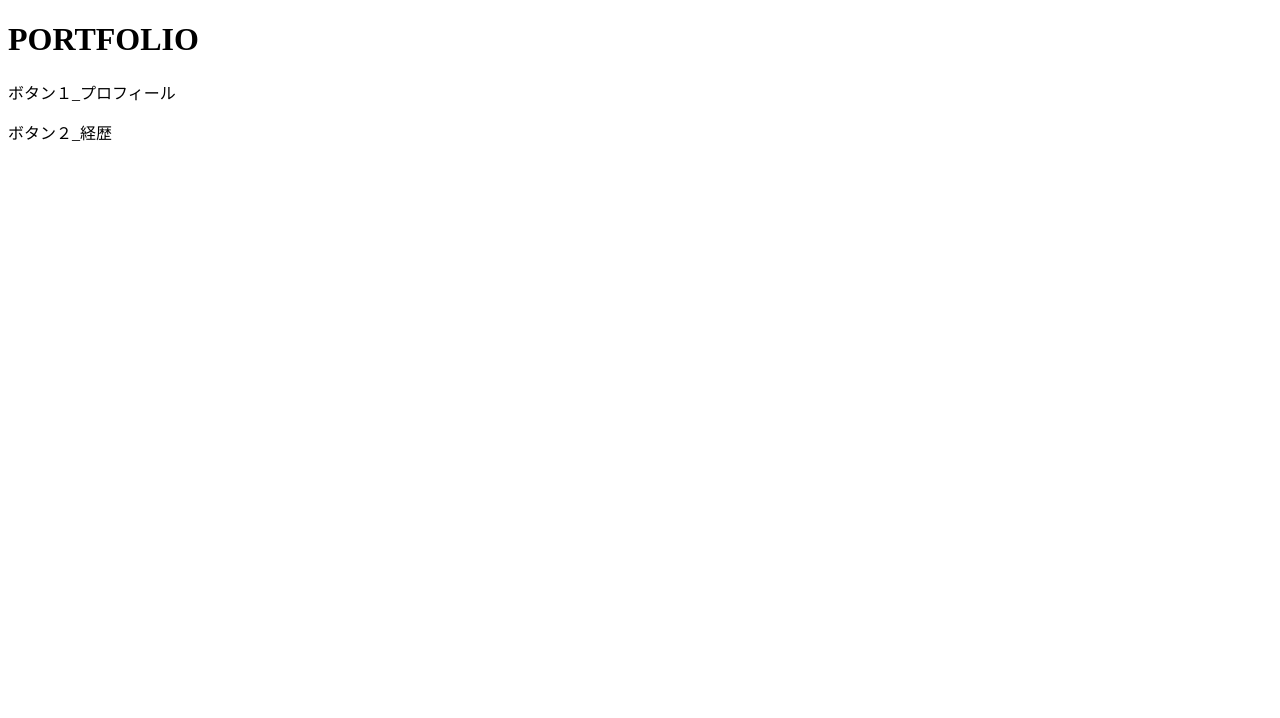
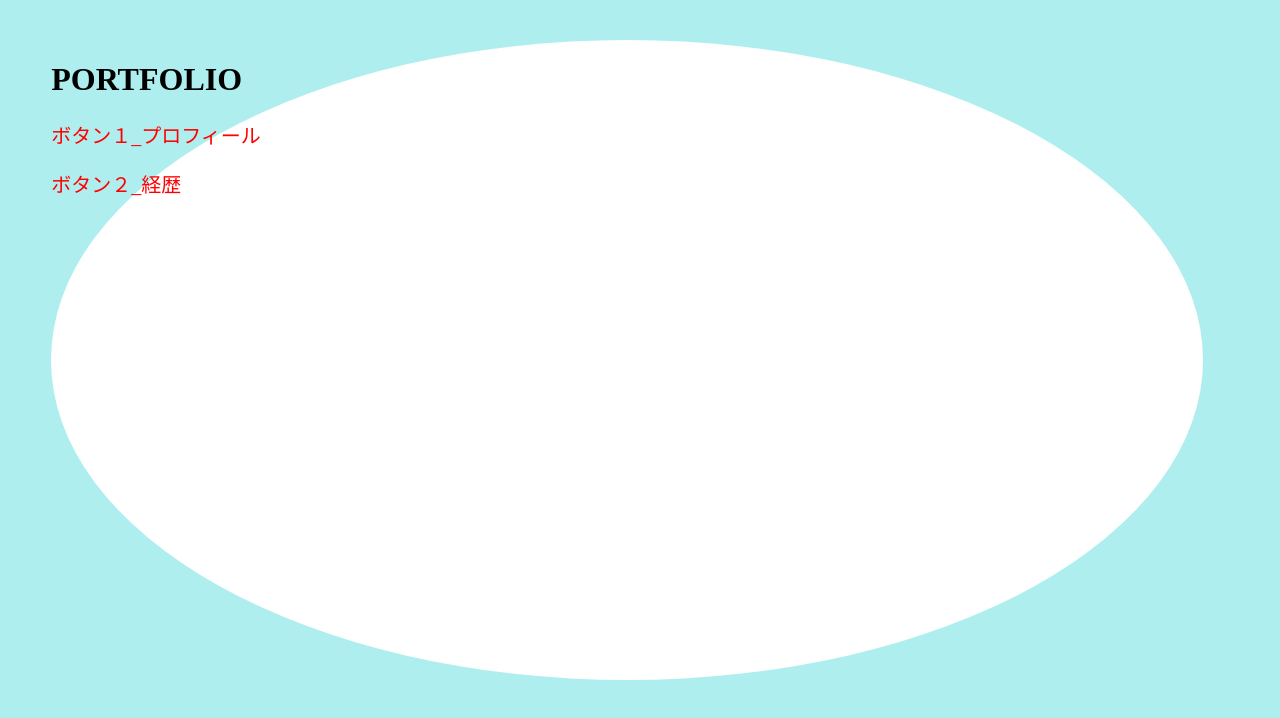
Before and after one commit to takaaki2255/new-index, a plain HTML site: page Desktop/portfolio/index.html in a window 1280 px wide. Drawn offline with Linux system fonts and the light colour scheme.

Commit message:
色付け

```diff
--- a/Desktop/portfolio/index.html
+++ b/Desktop/portfolio/index.html
@@ -4,10 +4,44 @@
     <meta charset="UTF-8" />
     <meta name="viewport" content="width=device-width, initial-scale=1.0" />
     <title>PORTFOLIO</title>
+    <style>
+      body {
+        background-color: #afeeee;
+        /* background-attachment: fixed; */
+      }
+      p {
+        font-size: 20px;
+        color: red;
+      }
+      /* 丸の設定 */
+      .circle {
+        /* 横幅 */
+        width: 90%;
+        /* 縦幅 */
+        height: 80%;
+        /* 角の丸み */
+        border-radius: 55%;
+        /* 配色設定--ないと表示されない */
+        background: white;
+
+        position: absolute;
+
+        top: 5%;
+        left: 4%;
+      }
+      footer {
+        background-color: white;
+        position: absolute; /*←絶対位置*/
+        bottom: 0; /*下に固定*/
+      }
+    </style>
   </head>
   <body>
-    <h1>PORTFOLIO</h1>
-    <p>ボタン１_プロフィール</p>
-    <p>ボタン２_経歴</p>
+    <div class="circle">
+      <h1>PORTFOLIO</h1>
+      <p>ボタン１_プロフィール</p>
+      <p>ボタン２_経歴</p>
+    </div>
   </body>
+  <footer></footer>
 </html>
```
